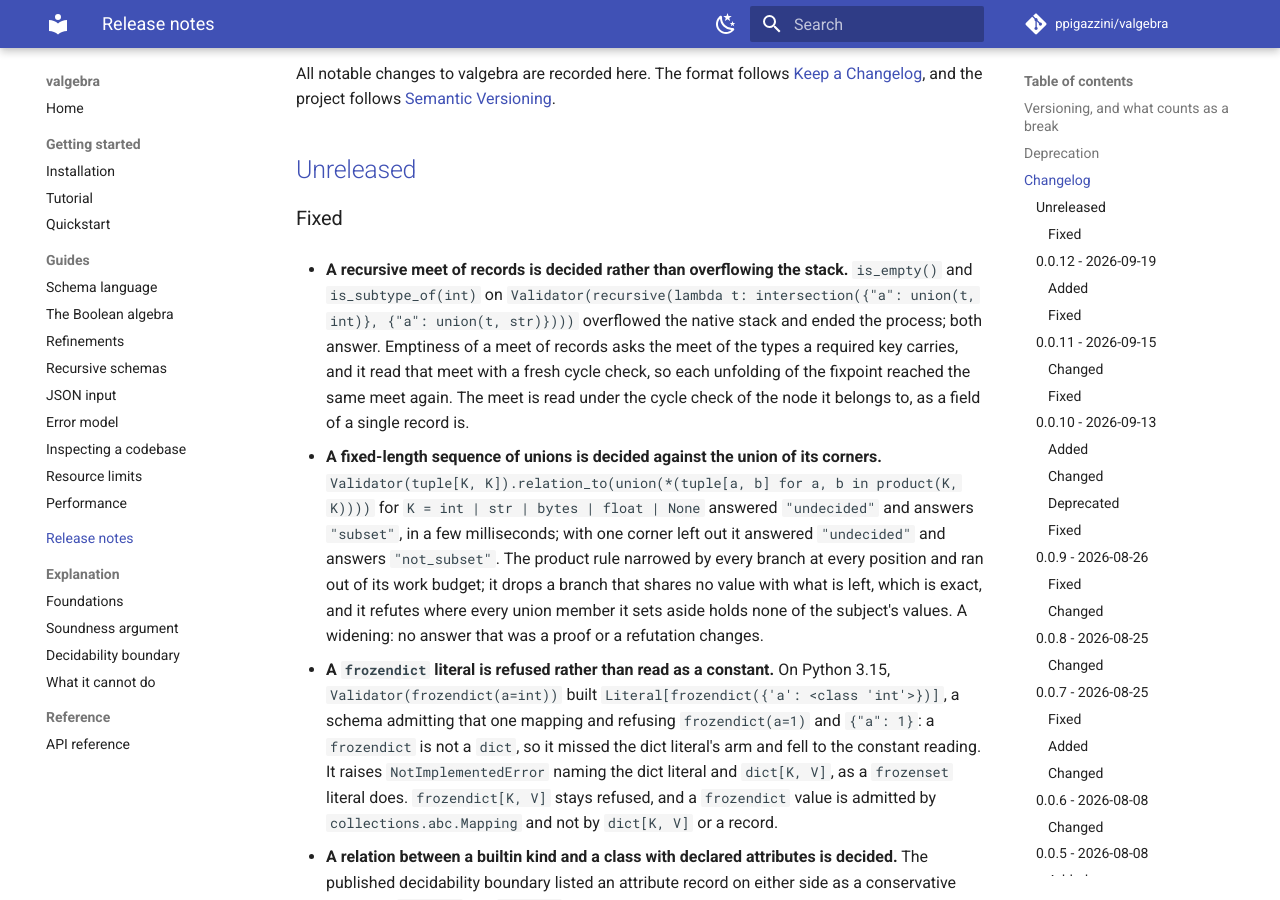
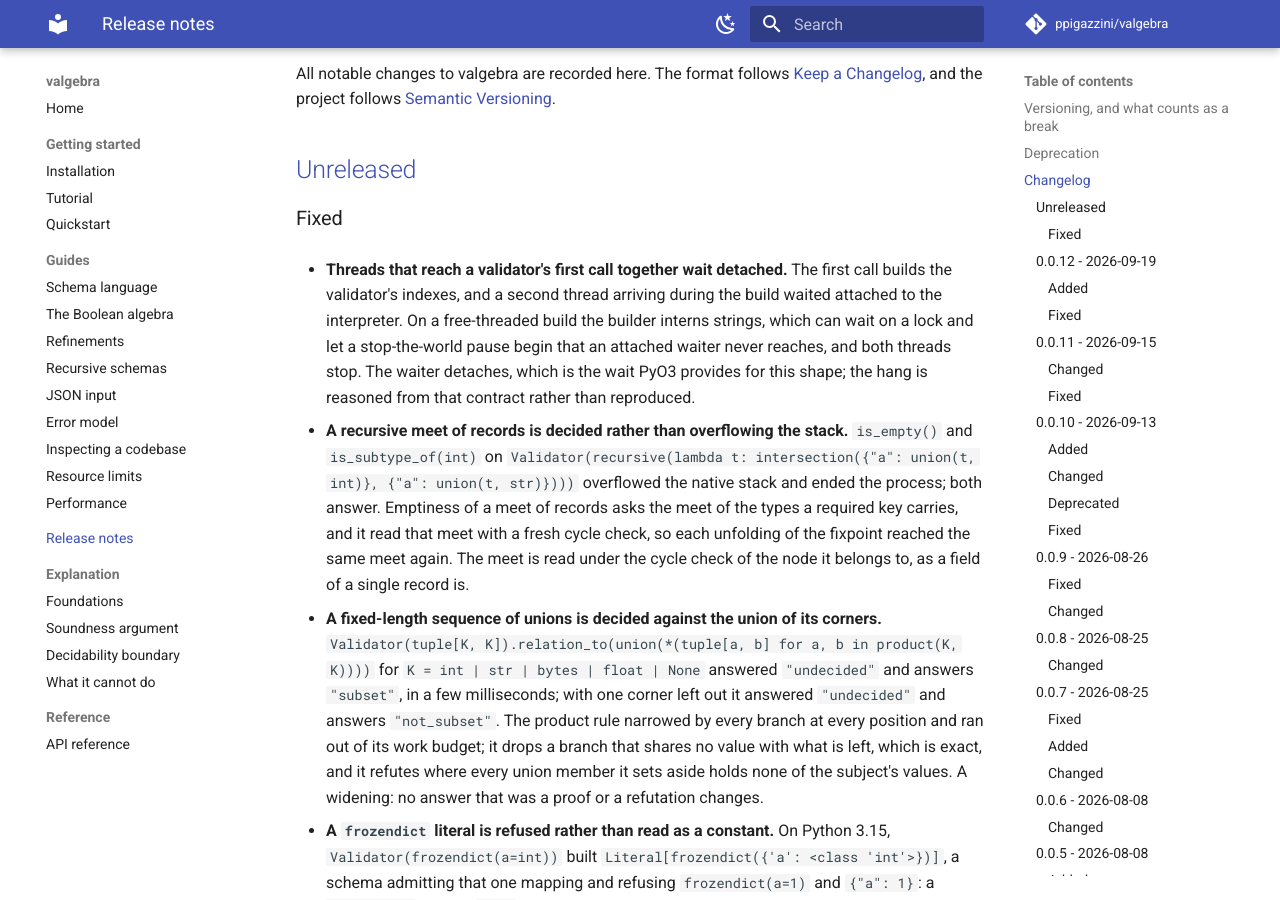
Before and after one commit to ppigazzini/valgebra, an MkDocs documentation site: the page built from docs/12-changelog.md, in a window 1280 px wide and 900 px high, scrolled down 944 px. Built offline with MkDocs 1.6.1 and Material for MkDocs 9.7.7, drawn with Linux system fonts in a browser that asks for light colours; comment, search, counter and statistics services are not loaded.

Commit message:
fix: a validator's indexes are awaited detached from the interpreter
The first call on a validator builds its indexes, and a thread that finds
another building them waits detached from the interpreter, through PyO3's
`get_or_init_py_attached`. The build interns strings, which on a free-threaded
interpreter can wait on a lock and let a stop-the-world pause begin; a waiter
still attached never reaches that pause, and neither thread finishes. The hang
is reasoned from that contract rather than reproduced. The built path is the
same load, and every binding shape reads it at 0.00%.

```diff
--- a/CHANGELOG.md
+++ b/CHANGELOG.md
@@ -20,10 +20,19 @@ answer of its own, or a repair to a change not yet released.
 - fix: a frozen dict literal is refused as a frozen set literal is
 - fix: the product rule drops a branch it shares no value with, and refutes
 - fix: a recursive meet of maps is decided within its unfoldings
+- fix: a validator's indexes are awaited detached from the interpreter
 
 -->
 
 ### Fixed
+
+- **Threads that reach a validator's first call together wait detached.** The
+  first call builds the validator's indexes, and a second thread arriving
+  during the build waited attached to the interpreter. On a free-threaded build
+  the builder interns strings, which can wait on a lock and let a stop-the-world
+  pause begin that an attached waiter never reaches, and both threads stop. The
+  waiter detaches, which is the wait PyO3 provides for this shape; the hang is
+  reasoned from that contract rather than reproduced.
 
 - **A recursive meet of records is decided rather than overflowing the stack.**
   `is_empty()` and `is_subtype_of(int)` on
```
Also changed, not shown: docs/dev/04-walk.md (+5 -0 lines), 1 other file.
